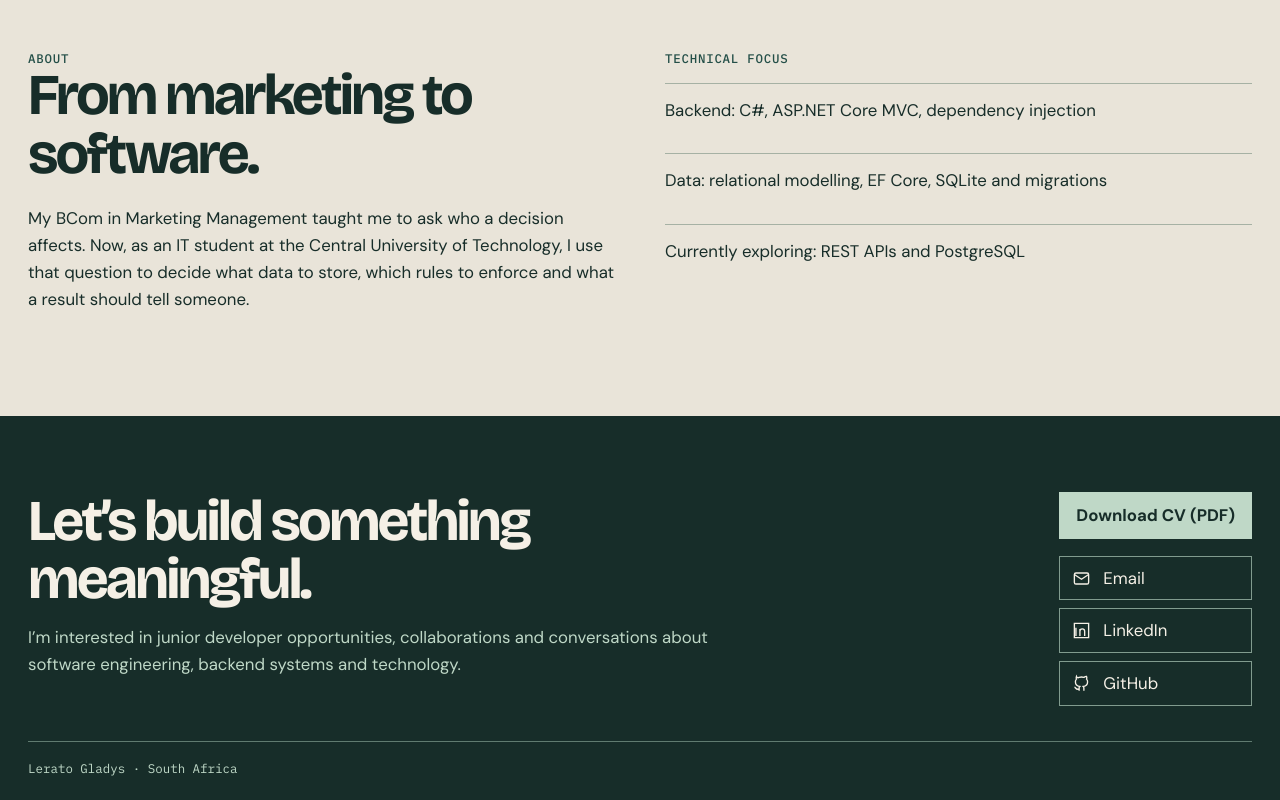
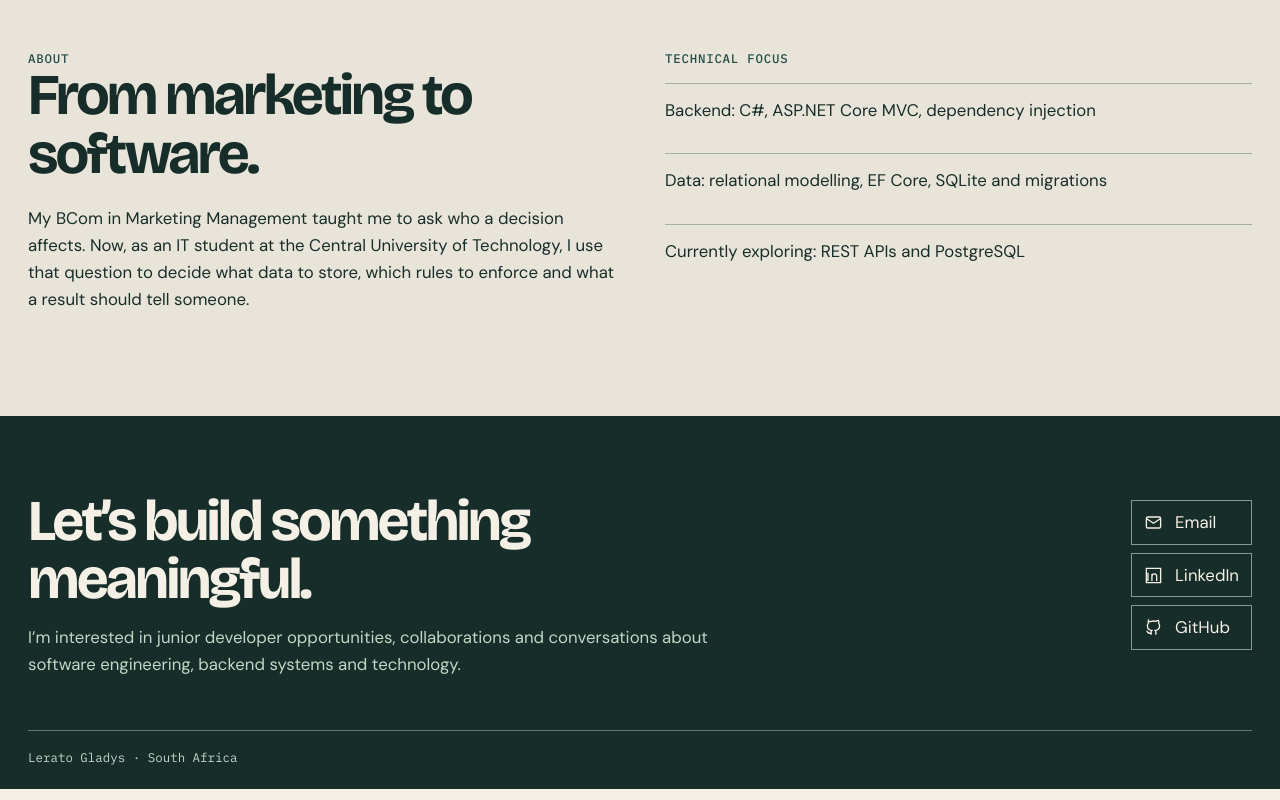
Before and after one commit to Leratogladys/Portfolio, a plain HTML site: page index.html in a window 1280 px wide. Shown: the part 1723-2523 px from the top of the page. Drawn offline with nearby package versions, Linux system fonts and the light colour scheme.

Commit message:
Avoid publishing a CV download link until the PDF is added

```diff
--- a/index.html
+++ b/index.html
@@ -6,4 +6,4 @@
 <article class="flag taxi"><div class="label">Transport · Flutter application</div><h3><a href="Taxi-Fare-Calculator.html">Taxi Fare Calculator</a></h3><p>Calculates group fares and change when one passenger pays for several people, keeping the fare, cash received and amount owed clear.</p><div class="stack">Dart / Flutter / Provider / MVVM</div><div class="preview"><span>Group fare R60 · Cash R100</span><strong>Change R40</strong></div><div class="actions"><a class="btn" href="https://leratogladys.github.io/taxi_fare_app/" target="_blank" rel="noopener">Try live demo</a><a class="textlink" href="https://github.com/Leratogladys/taxi_fare_app" target="_blank" rel="noopener">View source code</a></div><a class="case-link" href="Taxi-Fare-Calculator.html">Read the Taxi Fare Calculator case study</a></article></div>
 <div class="additional"><div class="label">Additional work</div><h3>Smart Device Management System</h3><p>Completed academic project demonstrating C#, .NET, Entity Framework Core, SQLite and layered separation of presentation, business logic and data access.</p><a href="https://github.com/Leratogladys/PA1-SmartDeviceManager" target="_blank" rel="noopener">View source code</a></div></div></section>
 <section id="about" class="about"><div class="wrap aboutgrid"><div><div class="label">About</div><h2>From marketing to software.</h2><p>My BCom in Marketing Management taught me to ask who a decision affects. Now, as an IT student at the Central University of Technology, I use that question to decide what data to store, which rules to enforce and what a result should tell someone.</p></div><div><div class="label">Technical focus</div><p class="skills">Backend: C#, ASP.NET Core MVC, dependency injection</p><p class="skills">Data: relational modelling, EF Core, SQLite and migrations</p><p class="skills">Currently exploring: REST APIs and PostgreSQL</p></div></div></section></main>
-<footer id="contact" class="footer"><div class="wrap"><div class="footgrid"><div><h2>Let’s build something meaningful.</h2><p>I’m interested in junior developer opportunities, collaborations and conversations about software engineering, backend systems and technology.</p></div><div class="contact"><a class="btn" href="Lerato_Gladys_CV.pdf" download>Download CV (PDF)</a><a class="item" href="mailto:molefelerato21@gmail.com"><svg viewBox="0 0 24 24"><rect x="3" y="5" width="18" height="14" rx="2"/><path d="m3 7 9 6 9-6"/></svg>Email</a><a class="item" href="https://www.linkedin.com/in/lerato-molefe-7403891b7/" target="_blank" rel="noopener"><svg viewBox="0 0 24 24"><path d="M5 8.5V19M5 5v.1M10 19v-6.1a3 3 0 0 1 6 0V19M10 10v9M3 3h18v18H3z"/></svg>LinkedIn</a><a class="item" href="https://github.com/Leratogladys" target="_blank" rel="noopener"><svg viewBox="0 0 24 24"><path d="M9 19c-4.2 1.3-4.2-2.1-5.9-2.5M15 21v-3.1a2.7 2.7 0 0 0-.8-2.1c2.7-.3 5.5-1.3 5.5-6A4.7 4.7 0 0 0 18.4 6.5 4.3 4.3 0 0 0 18.3 3S17.3 2.7 15 4.2a12.5 12.5 0 0 0-6 0C6.7 6 5.7 3 5.7 3a4.3 4.3 0 0 0-.1 3.5 4.7 4.7 0 0 0-1.3 3.3c0 4.7 2.8 5.7 5.5 6A2.7 2.7 0 0 0 9 18v3"/></svg>GitHub</a></div></div><div class="base">Lerato Gladys · South Africa</div></div></footer></body></html>
+<footer id="contact" class="footer"><div class="wrap"><div class="footgrid"><div><h2>Let’s build something meaningful.</h2><p>I’m interested in junior developer opportunities, collaborations and conversations about software engineering, backend systems and technology.</p></div><div class="contact"><a class="item" href="mailto:molefelerato21@gmail.com"><svg viewBox="0 0 24 24"><rect x="3" y="5" width="18" height="14" rx="2"/><path d="m3 7 9 6 9-6"/></svg>Email</a><a class="item" href="https://www.linkedin.com/in/lerato-molefe-7403891b7/" target="_blank" rel="noopener"><svg viewBox="0 0 24 24"><path d="M5 8.5V19M5 5v.1M10 19v-6.1a3 3 0 0 1 6 0V19M10 10v9M3 3h18v18H3z"/></svg>LinkedIn</a><a class="item" href="https://github.com/Leratogladys" target="_blank" rel="noopener"><svg viewBox="0 0 24 24"><path d="M9 19c-4.2 1.3-4.2-2.1-5.9-2.5M15 21v-3.1a2.7 2.7 0 0 0-.8-2.1c2.7-.3 5.5-1.3 5.5-6A4.7 4.7 0 0 0 18.4 6.5 4.3 4.3 0 0 0 18.3 3S17.3 2.7 15 4.2a12.5 12.5 0 0 0-6 0C6.7 6 5.7 3 5.7 3a4.3 4.3 0 0 0-.1 3.5 4.7 4.7 0 0 0-1.3 3.3c0 4.7 2.8 5.7 5.5 6A2.7 2.7 0 0 0 9 18v3"/></svg>GitHub</a></div></div><div class="base">Lerato Gladys · South Africa</div></div></footer></body></html>
```
